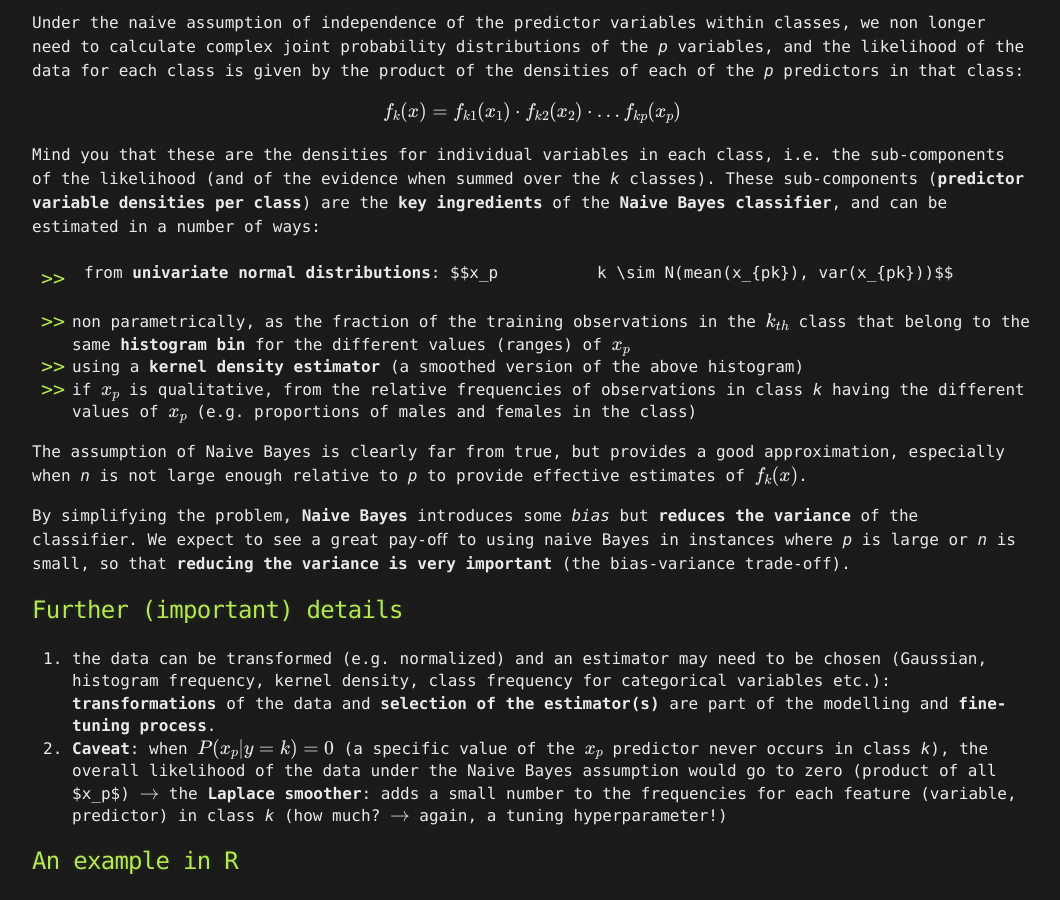
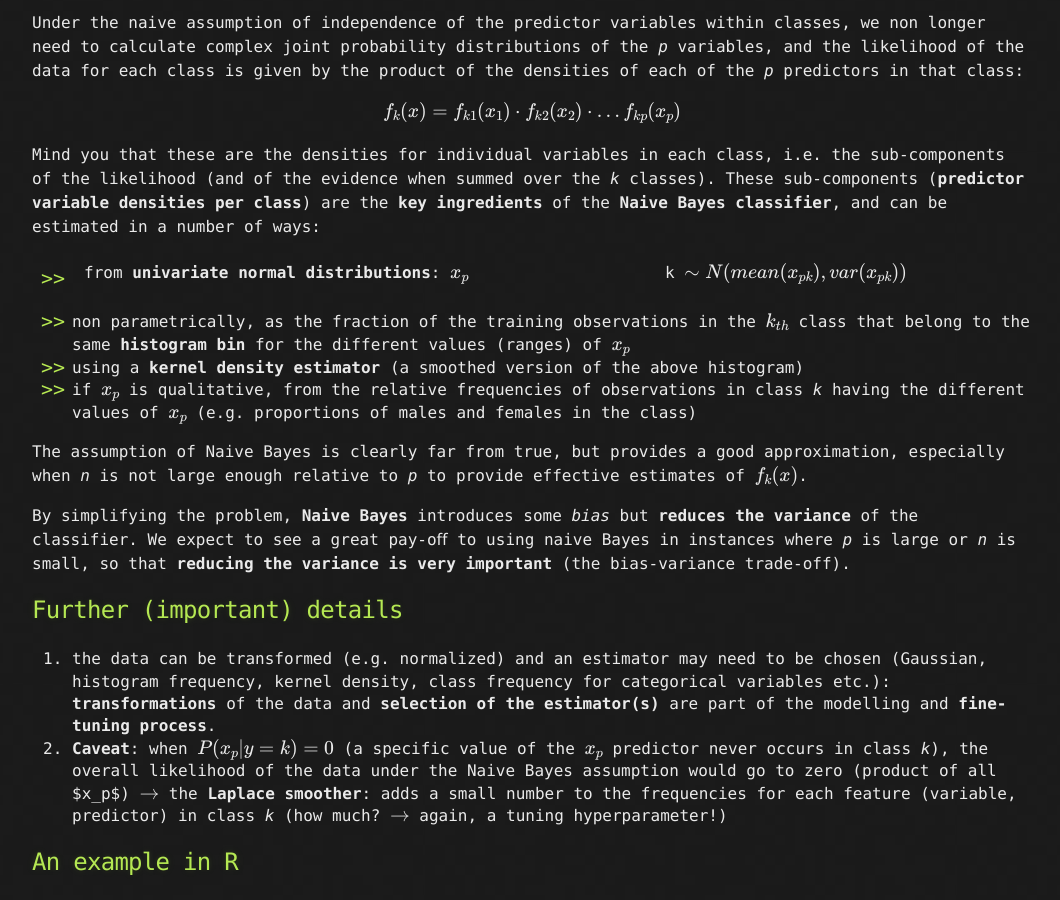
Before and after one commit to bioinformateachers/bioinformateachers.github.io, a Jekyll site: the page built from _posts/2022-06-22-naive-bayes.md, in a window 1280 px wide and 900 px high, scrolled down 912 px. Shown: the whole window, without its empty margins (108-1168 px from the left). Built offline with Jekyll 4.4.1, drawn with Linux system fonts in a browser that asks for light colours; formulas are drawn with MathJax 3.

Commit message:
attempt to fixing typo with equation

```diff
--- a/_posts/2022-06-22-naive-bayes.md
+++ b/_posts/2022-06-22-naive-bayes.md
@@ -46,7 +46,7 @@ Mind you that these are the densities for individual variables in each class, i.
 These sub-components (**predictor variable densities per class**) are the **key ingredients** of the **Naive Bayes classifier**,
 and can be estimated in a number of ways:
 
-- from **univariate normal distributions**: $$x_p | k \sim N(mean(x_{pk}), var(x_{pk}))$$
+- from **univariate normal distributions**: $$x_p$$ | k $$\sim N(mean(x_{pk}),var(x_{pk}))$$
 - non parametrically, as the fraction of the training observations in the $$ k_{th} $$ class that belong to the same **histogram bin** for the different values (ranges) of $$x_p$$
 - using a **kernel density estimator** (a smoothed version of the above histogram)
 - if $$x_p$$ is qualitative, from the relative frequencies of observations in class *k* having the different values of $$x_p$$ (e.g. proportions of males and females in the class)
```
